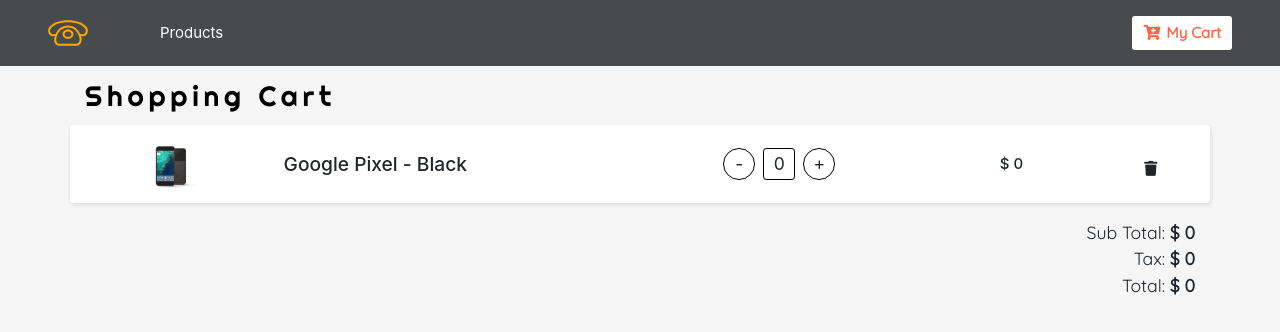
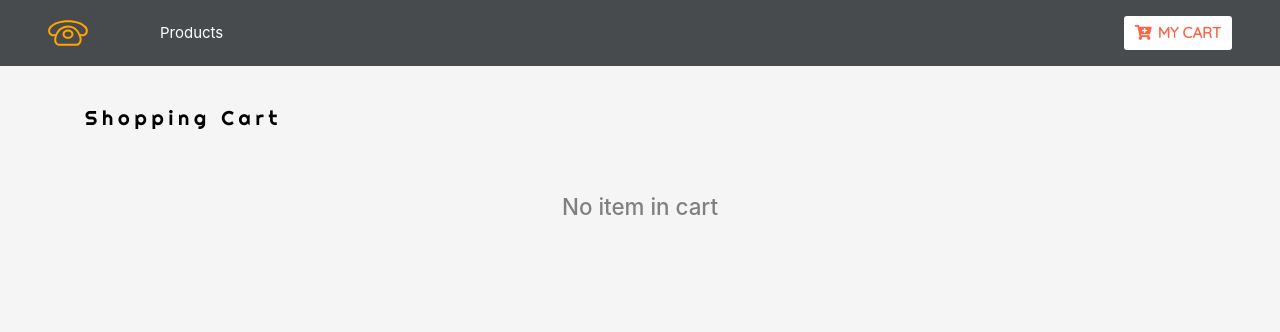
Before and after one commit to johngorithm/shoppia-store, a React (Create React App) app: page /cart in a window 1280 px wide. Shown: the top 332 px of the page. Built offline with nearby package versions, Linux system fonts and the light colour scheme.

Commit message:
feat(cart-logic): implement clear cart functionality
- add clearCart method to clear cart content and update state

[Delivers #012]

```diff
--- a/src/components/atoms/Button.js
+++ b/src/components/atoms/Button.js
@@ -1,6 +1,6 @@
 import styled from 'styled-components';
 
-export const Button = styled.button.attrs(({ textColor, borderColor }) => ({
+const Button = styled.button.attrs(({ textColor, borderColor }) => ({
   color: textColor || "black",
   borderColor: borderColor || textColor
 }))`
@@ -12,7 +12,7 @@
  cursor: pointer;
  padding: 5px 10px;
  background: white;
- text-transform: capitalize;
+ text-transform: uppercase;
  &:hover {
    background: ${props => props.color};
    color: white;
@@ -20,4 +20,6 @@
  &:focus {
    outline: 0;
  }
-`
+`;
+
+export default Button;
--- /dev/null
+++ b/src/components/atoms/Title5.js
@@ -0,0 +1,13 @@
+import styled from 'styled-components';
+
+const Title5 = styled.h5.attrs(({ margin, padding, color }) => ({
+  margin: margin || 0,
+  padding: padding || 0,
+  color: color || "black"
+}))`
+  margin: ${ props => props.margin};
+  padding: ${ props => props.padding};
+  color: ${ props => props.color};
+`;
+
+export default Title5;
--- a/src/components/molecules/Cart/Cart.js
+++ b/src/components/molecules/Cart/Cart.js
@@ -1,9 +1,9 @@
 /* eslint-disable jsx-a11y/img-redundant-alt */
 import React from 'react';
 import styled from 'styled-components';
-import Title3 from '../../atoms/Title';
-import ItemsContainer from './ItemsContainer';
+import Title5 from '../../atoms/Title5';
 import CardItem from './CartItem';
+import Button from '../../atoms/Button';
 import { Consumer } from '../../../store/context';
 
 // import PropTypes from 'prop-types';
@@ -15,27 +15,36 @@
   render() {
     return (
       <div className="container">
-        <Title3
+        <Title5
+          margin="2.5rem 0 1rem 0"
           className="text-title">
             Shopping Cart
-        </Title3>
+        </Title5>
         <ItemsContainer className="items-container">
           <Consumer>
             { value => {
-              const { cart,cartSubTotal, cartTax, cartTotal } = value;
+              const { cart,cartSubTotal, cartTax, cartTotal, clearCart } = value;
               if (cart.length > 0) {
                 return (<React.Fragment>
                   {cart.map((product) => <CardItem key={product.id} product={product}></CardItem>)}
 
-                  <CostDetail>
-                    <p>Sub Total: <span>$ {cartSubTotal}</span> </p>
-                    <p>Tax: <span>$ {cartTax}</span> </p>
-                    <p>Total: <span>$ {cartTotal}</span> </p>
-                  </CostDetail>
+                  <div className="cart-footer row align-items-end justify-content-between">
+                    <Button
+                      onClick={() => clearCart()}
+                      className="clear-cart-btn"
+                      textColor="var(--mainRed)">
+                      Clear Cart
+                    </Button>
+                    <CostDetail>
+                      <p>Sub Total: <span>$ {cartSubTotal}</span> </p>
+                      <p>Tax: <span>$ {cartTax}</span> </p>
+                      <p>Total: <span>$ {cartTotal}</span> </p>
+                    </CostDetail>
+                  </div>
+
                 </React.Fragment>)
-
               } else {
-                return (<h4>No item in cart</h4>);
+                return (<h4 className="empty-cart">No item in cart</h4>);
               }
             }}
           </Consumer>
@@ -46,10 +55,23 @@
 }
 
 // Cart.propTypes = {};
+const ItemsContainer = styled.div`
+  .cart-footer {
+    margin-top: 2rem;
+    margin-bottom: 3rem;
+  }
+  .empty-cart {
+    color: gray;
+    font-size: 1.4rem;
+    text-align: center;
+    margin-top: 4rem;
+  }
+`;
+
 const CostDetail = styled.div`
-  text-align: right;
   font-weight: 500;
   font-size: 1.1rem;
+  display: inline-block;
   p span {
     font-weight: 600;
   }
--- a/src/components/molecules/Cart/ItemsContainer.js
+++ /dev/null
@@ -1,5 +0,0 @@
-import styled from 'styled-components';
-
-const ItemsContainer = styled.div``;
-
-export default ItemsContainer;
--- a/src/components/molecules/Detail/Detail.js
+++ b/src/components/molecules/Detail/Detail.js
@@ -2,7 +2,7 @@
 import { Link } from 'react-router-dom';
 import styled from 'styled-components';
 import { Consumer } from '../../../store/context';
-import {Button} from '../../atoms/Button';
+import Button from '../../atoms/Button';
 import BtnContainer from '../BtnContainer/BtnContainer';
 
 
--- a/src/components/molecules/Modal/Modal.js
+++ b/src/components/molecules/Modal/Modal.js
@@ -1,7 +1,7 @@
 import React from 'react';
 import { Link } from 'react-router-dom';
 import styled from 'styled-components';
-import { Button } from '../../atoms/Button';
+import Button from '../../atoms/Button';
 import { Consumer } from '../../../store/context';
 import BtnContainer from '../BtnContainer/BtnContainer';
 // import PropTypes from 'prop-types';
--- a/src/components/molecules/NavBar/NavBar.js
+++ b/src/components/molecules/NavBar/NavBar.js
@@ -2,7 +2,7 @@
 import { Link } from 'react-router-dom';
 import logo from '../../../logo.svg';
 import './NavBar.css';
-import { Button } from '../../atoms/Button';
+import Button from '../../atoms/Button';
 import styled from 'styled-components';
 
 // import PropTypes from 'prop-types';
--- a/src/store/context.js
+++ b/src/store/context.js
@@ -10,7 +10,7 @@
     owner: "John Obi",
     products: [],
     product: detailProduct,
-    cart: [detailProduct],
+    cart: [],
     isModalOpen: false,
     modalProduct: detailProduct,
     cartSubTotal: 0,
@@ -40,7 +40,15 @@
   }
 
   clearCart = () => {
-    console.log("cart cleared");
+    console.log("Cart Cleared!");
+    this.setState({
+      cart: [],
+      cartSubTotal: 0,
+      cartTax: 0,
+      cartTotal: 0,
+    }, () => {
+      this.setProducts();
+    });
   }
 
   updateDetail = (clickProduct) => {
@@ -91,7 +99,7 @@
       cartSubTotal: subTotal,
       cartTax: tax,
       cartTotal: subTotal + tax
-    })
+    });
   }
 
   componentDidMount() {
```
Also changed, not shown: src/data.js (+3 -5 lines), src/components/atoms/Title3.js (renamed from src/components/atoms/Title.js).
